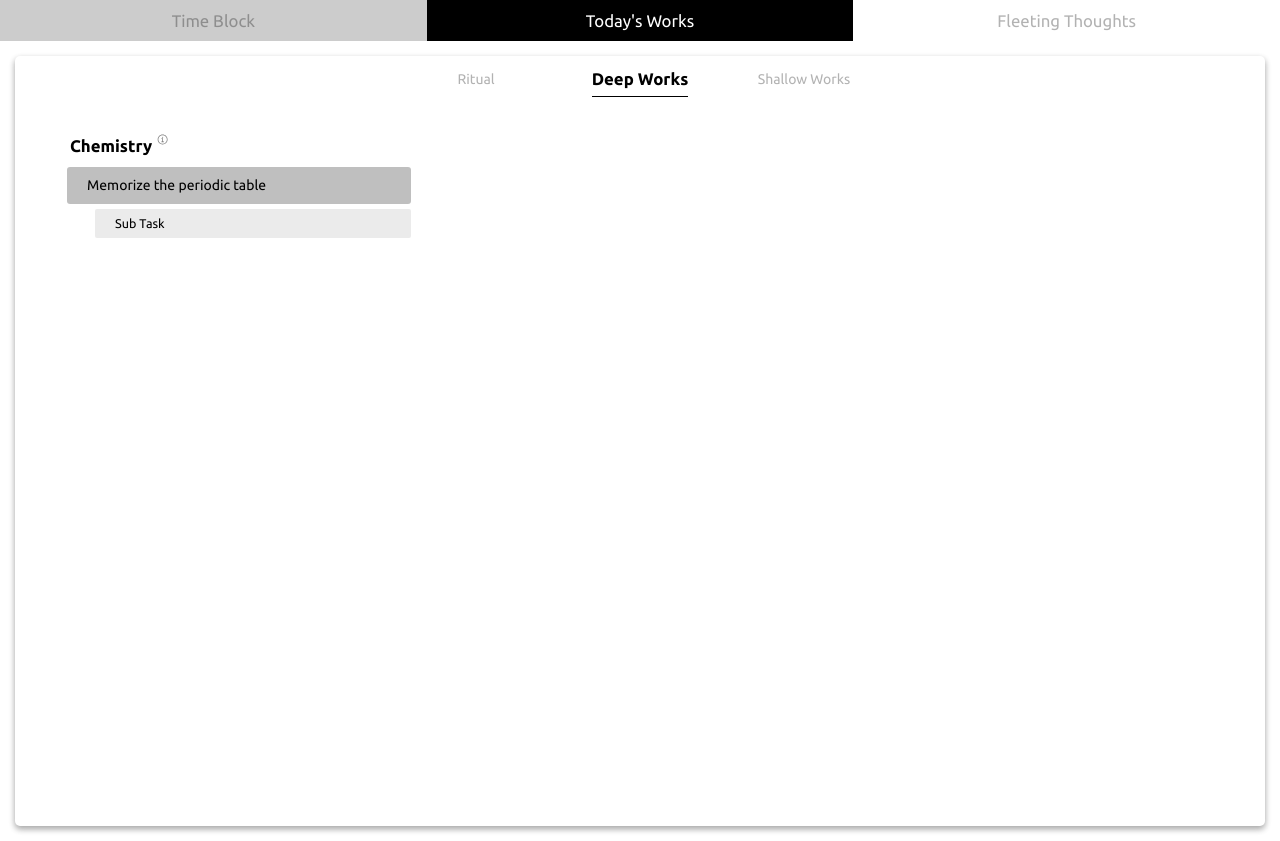
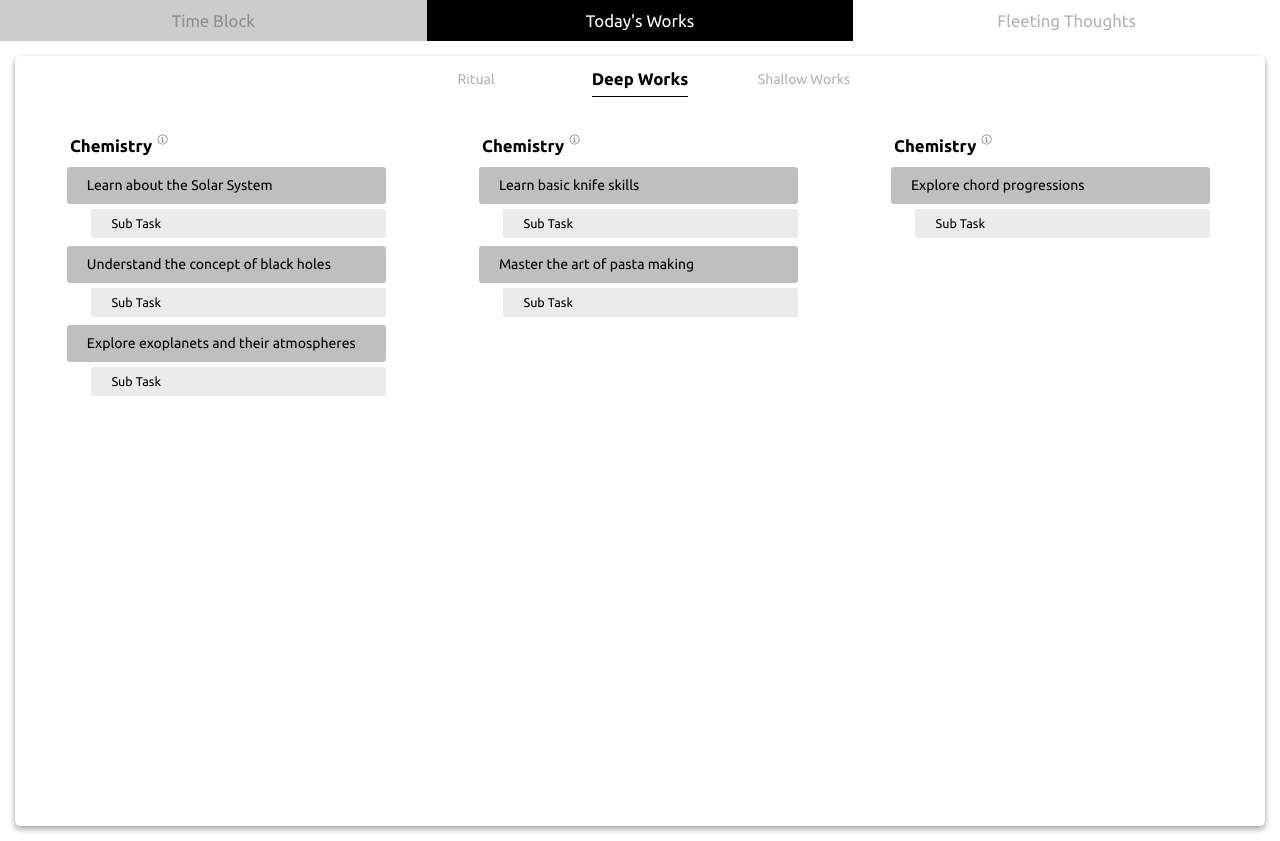
Before and after one commit to kkmm26/deep-work, a React (Vite) app: page / in a window 1280 px wide. Built offline with nearby package versions, Linux system fonts and the light colour scheme.

Commit message:
add minimal viable TaskContainer

```diff
--- a/src/App.jsx
+++ b/src/App.jsx
@@ -4,12 +4,15 @@ import styled from "styled-components";
 import TodayWork from "./components/TodayWork/TodayWork.jsx";
 import FleetingThoughts from "./components/FleetingThoughts/FleetingThoughts.jsx";
 import TimeBlock from "./components/TimeBlock/TimeBlock.jsx";
-import { COLORS, STYLES } from "./constants.js";
+import { COLORS, STYLES, TASKS } from "./constants.js";
+import { setInStorage } from "./api/db/localStorage.js";
 
 const FEATURES = ["Time Block", "Today's Works", "Fleeting Thoughts"];
 
 function App() {
     const [activeFeature, setActiveFeature] = React.useState(FEATURES[1]);
+
+    setInStorage("tasks", TASKS) // just for testing, remove later
 
     React.useEffect(()=> {
         function handleKeydown(e) {
--- a/src/api/db/localStorage.js
+++ b/src/api/db/localStorage.js
@@ -1,5 +1,7 @@
 export function getFromStorage(key) {
-    return JSON.parse(localStorage.getItem(key) || "[]");
+    const storedValue = localStorage.getItem(key);
+    console.log(`Stored value for ${key}:`, storedValue);
+    return JSON.parse(storedValue || "[]");
 }
 
 export function setInStorage(key, value) {
--- a/src/components.archived/TaskForm.jsx
+++ b/src/components.archived/TaskForm.jsx
@@ -5,9 +5,7 @@ import { styled, keyframes } from "@stitches/react";
 import React from "react";
 import { COLORS, STYLES, SUB_TASKS_ADDABLE } from "../constants.js";
 import PlusButton from "../components/Buttons/PlusButton.jsx";
-import { SubTaskContext } from "../components/Providers/SubTaskProvider.jsx";
-// import SubTaskCrossButton from "../components/Buttons/SubTaskCrossButton.jsx";
-// import CloseButton from "../components/Buttons/CloseButton.jsx";
+import { SubTaskContext } from "../components/Providers/SubTaskInputProvider.jsx";
 
 function TaskForm({ closeForm, isFormOpen }) {
     const { subTaskInputs, addSubTaskInput, deleteSubTaskInput } =
--- a/src/components/Providers/SubTaskProvider.jsx
+++ b/src/components/Providers/SubTaskInputProvider.jsx
@@ -3,7 +3,7 @@ import { SUB_TASKS_ADDABLE } from "../../constants";
 
 export const SubTaskContext = React.createContext()
 
-function SubTaskProvider({children}) {
+function SubTaskInputProvider({children}) {
 
 
     const [subTaskInputs, setSubTaskInputs] = React.useState([0]);
@@ -33,4 +33,4 @@ function SubTaskProvider({children}) {
     );
 }
 
-export default SubTaskProvider
+export default SubTaskInputProvider
--- /dev/null
+++ b/src/components/Providers/TasksProvider.jsx
@@ -0,0 +1,17 @@
+import React from "react";
+import { getFromStorage } from "../../api/db/localStorage";
+import { TASKS } from "../../constants";
+
+export const TasksContext = React.createContext();
+function TasksProvider({ children }) {
+    const [tasks, setTasks] = React.useState(getFromStorage("tasks"));
+
+
+
+    const VALUES = { tasks };
+    return (
+        <TasksContext.Provider value={VALUES}>{children}</TasksContext.Provider>
+    );
+}
+
+export default TasksProvider;
--- a/src/components/TodayWork/DeepWorks/DeepWorks.jsx
+++ b/src/components/TodayWork/DeepWorks/DeepWorks.jsx
@@ -1,16 +1,17 @@
-import React from "react";
 import ToastList from "./ToastList.jsx";
 import ToastsProvider from "./ToastsProvider.jsx";
-import TaskContainer from "./TaskContainer/TaskContainer.jsx";
+import TasksProvider from "../../Providers/TasksProvider.jsx";
+import TaskContainerList from "./TaskContainerList.jsx";
 
 function DeepWorks() {
 
-
     return (
-        <ToastsProvider>
-            <TaskContainer></TaskContainer>
-            <ToastList></ToastList>
-        </ToastsProvider>
+        <TasksProvider>
+            <ToastsProvider>
+                <TaskContainerList></TaskContainerList>
+                <ToastList></ToastList>
+            </ToastsProvider>
+        </TasksProvider>
     );
 }
 
--- a/src/components/TodayWork/DeepWorks/TaskContainer/MainTaskList.jsx
+++ b/src/components/TodayWork/DeepWorks/TaskContainer/MainTaskList.jsx
@@ -2,9 +2,11 @@ import styled, { css } from "styled-components";
 import MainTask from "./MainTask";
 import React from "react";
 import { ToastsContext } from "../ToastsProvider";
+import { TasksContext } from "../../../Providers/TasksProvider";
 
 function MainTaskList({ mainTasks, addMainTask, isShowMainTasks }) {
     const { createToast } = React.useContext(ToastsContext);
+
     return (
         <Wrapper isShowMainTasks={isShowMainTasks}>
             {mainTasks.map(({ task, id }) => {
--- a/src/components/TodayWork/DeepWorks/TaskContainer/TaskContainer.jsx
+++ b/src/components/TodayWork/DeepWorks/TaskContainer/TaskContainer.jsx
@@ -6,15 +6,17 @@ import { MAIN_TASKS_ADDABLE } from "../../../../constants.js";
 import PopUp from "../../../PopUp/PopUp.jsx";
 import MainTaskList from "./MainTaskList.jsx";
 
-function TaskContainer() {
+function TaskContainer({task}) {
     const [isTasksLimitReached, setIsTasksLimitReached] = React.useState(false);
     const isShowPopUp =
         typeof JSON.parse(localStorage.getItem("showPopUp")) === "boolean"
             ? JSON.parse(localStorage.getItem("showPopUp"))
             : true;
-    const [mainTasks, setMainTasks] = React.useState([
-        { task: "Memorize the periodic table", id: crypto.randomUUID() },
-    ]);
+    // const [mainTasks, setMainTasks] = React.useState([
+    //     { task: "Memorize the periodic table", id: crypto.randomUUID() },
+    // ]);
+    const [mainTasks, setMainTasks] = React.useState(task.mainTasks)
+    console.log(mainTasks);
     const [isShowMainTasks, setIsShowMainTasks] = React.useState(true);
     function addMainTask() {
         setIsShowMainTasks(true);
@@ -34,7 +36,6 @@ function TaskContainer() {
     }
 
     function toggleDisplayTasks() {
-        console.log(isShowMainTasks);
         setIsShowMainTasks((prev) => !prev);
     }
     return (
@@ -63,7 +64,7 @@ const Wrapper = styled.section`
     flex-direction: column;
     gap: 8px;
     padding: 5px;
-    max-width: 35%;
+    min-width: 33%;
     max-height: 80vh;
     overflow-y: scroll;
     overflow-x: hidden;
--- /dev/null
+++ b/src/components/TodayWork/DeepWorks/TaskContainerList.jsx
@@ -0,0 +1,24 @@
+import React from "react";
+import { TasksContext } from "../../Providers/TasksProvider";
+import styled from "styled-components";
+import TaskContainer from "./TaskContainer/TaskContainer";
+
+function TaskContainerList() {
+    const { tasks } = React.useContext(TasksContext);
+
+    return (
+        <Wrapper>
+            {tasks.map((task) => (
+                <TaskContainer key={task.id} task={task}></TaskContainer>
+            ))}
+        </Wrapper>
+    );
+}
+
+const Wrapper = styled.div`
+    width: 100%;
+    display: flex;
+    justify-content: space-between;
+`;
+
+export default TaskContainerList;
--- a/src/components/TodayWork/TodayWork.jsx
+++ b/src/components/TodayWork/TodayWork.jsx
@@ -5,7 +5,7 @@ import DeepWorks from "./DeepWorks/DeepWorks.jsx";
 import ShallowWorks from "./ShallowWorks.jsx";
 
 import { COLORS, WORK_TYPES, WORK_TYPES_STYLES } from "../../constants.js";
-import SubTaskProvider from "../Providers/SubTaskProvider.jsx";
+import SubTaskInputProvider from "../Providers/SubTaskInputProvider.jsx";
 import PlusButton from "../Buttons/PlusButton.jsx";
 import TaskEntryForm from "../TaskEntryForm/TaskEntryForm.jsx";
 
@@ -51,9 +51,9 @@ function TodayWork() {
                     );
                 })}
             </TitleWrapper>
-            <SubTaskProvider>
+            <SubTaskInputProvider>
                 {isFormOpen && <TaskEntryForm closeForm={closeForm} />}
-            </SubTaskProvider>
+            </SubTaskInputProvider>
             <WorkTypeWrapper>
                 {currentWork === WORK_TYPES[0] && <Ritual />}
                 {currentWork === WORK_TYPES[1] && <DeepWorks />}
--- a/src/constants.js
+++ b/src/constants.js
@@ -1,5 +1,5 @@
-export const SUB_TASKS_ADDABLE = 5
-export const MAIN_TASKS_ADDABLE = 5
+export const SUB_TASKS_ADDABLE = 5;
+export const MAIN_TASKS_ADDABLE = 5;
 
 export const COLORS = {
     white: "hsl(0, 100%, 100%)",
@@ -39,8 +39,6 @@ export const STYLES = {
         "rgba(0, 0, 0, 0.1) 0px 4px 6px -1px, rgba(0, 0, 0, 0.06) 0px 2px 4px -1px",
 };
 
-
-
 export const WORK_TYPES = ["Ritual", "Deep Works", "Shallow Works"];
 
 export const WORK_TYPES_STYLES = {
@@ -54,5 +52,44 @@ export const WORK_TYPES_STYLES = {
 
 export const FEATURE_TITLES_STYLES = {
     fontSize: "1.2rem",
-    padding: "8px"
-}
+    padding: "8px",
+};
+export const TASKS = [
+    {
+        id: 0,
+        subject: "Astronomy",
+        mainTasks: [
+            { id: 0, task: "Learn about the Solar System" },
+            { id: 1, task: "Understand the concept of black holes" },
+            { id: 2, task: "Explore exoplanets and their atmospheres" },
+        ],
+        subTasks: [
+            { id: 0, task: "Identify planets and their characteristics" },
+            { id: 1, task: "Research the formation of the solar system" },
+        ],
+    },
+    {
+        id: 1,
+        subject: "Cooking",
+        mainTasks: [
+            { id: 0, task: "Learn basic knife skills" },
+            { id: 1, task: "Master the art of pasta making" },
+        ],
+        subTasks: [
+            {
+                id: 0,
+                task: "Practice cutting vegetables with different knife techniques",
+            },
+        ],
+    },
+    {
+        id: 2,
+        subject: "Music Theory",
+        mainTasks: [{ id: 0, task: "Explore chord progressions" }],
+        subTasks: [
+            { id: 0, task: "Practice reading music for a simple song" },
+            { id: 1, task: "Memorize the major and minor scales" },
+            { id: 2, task: "Analyze a popular song's chord progression" },
+        ],
+    },
+];
```
